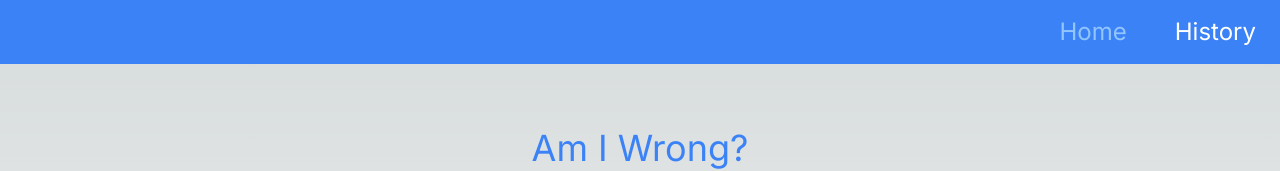
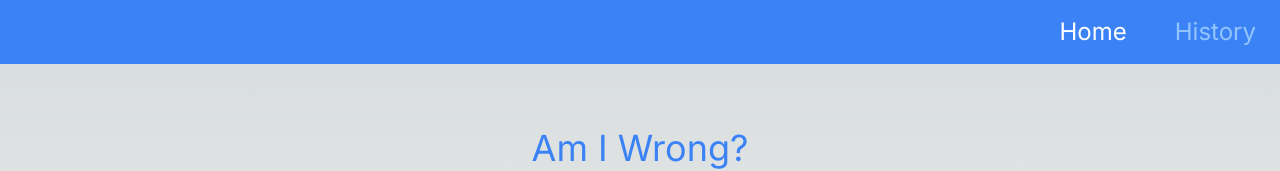
Before and after one commit to joelstevick/less-is-more, a Next.js app: page / in a window 1280 px wide. Shown: the top 171 px of the page. Built offline with nearby package versions, Linux system fonts and the light colour scheme.

Commit message:
reverse colors

```diff
--- a/components/nav/nav.tsx
+++ b/components/nav/nav.tsx
@@ -9,15 +9,15 @@ const Nav = () => {
 
   return (
     <nav className="flex justify-end bg-blue-500 py-4 px-6 text-2xl">
-      <ul className="flex space-x-4 text-white">
+      <ul className="flex space-x-4 text-blue-300">
         <li
-          className={`hover:text-blue-100 ${pathname === '/' ? 'text-blue-300' : ''}`}
+          className={`hover:text-blue-100 ${pathname === '/' ? 'text-white' : ''}`}
         >
           <Link href="/">Home</Link>
         </li>
         <li><HSpacer /></li>
         <li
-          className={`hover:text-blue-100 ${pathname === '/history' ? 'text-blue-300' : ''}`}
+          className={`hover:text-blue-100 ${pathname === '/history' ? 'text-white' : ''}`}
         >
           <Link href="/history">History</Link>
         </li>
```
